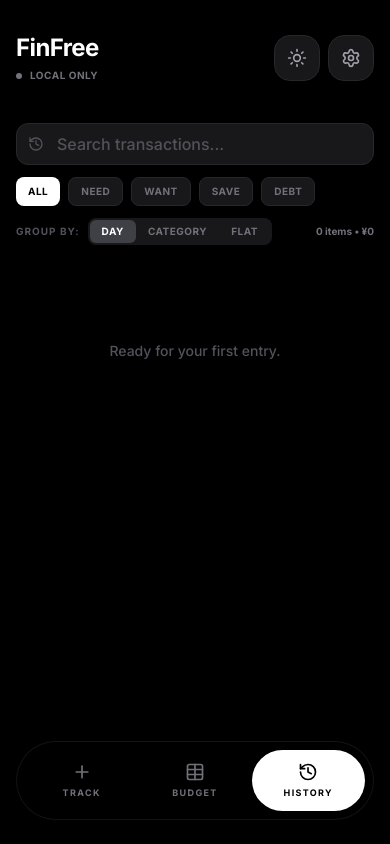
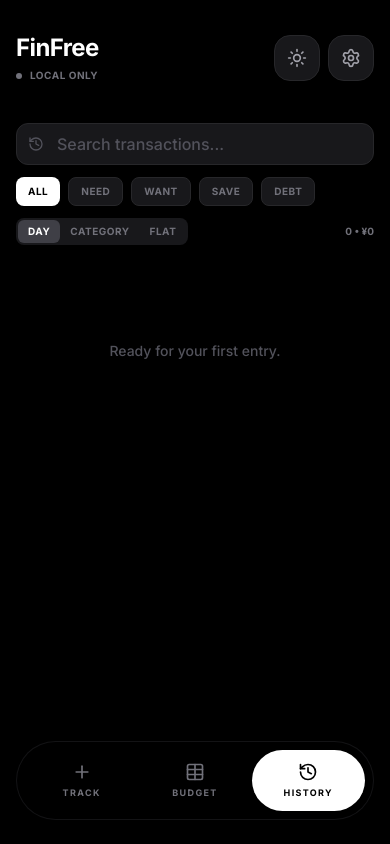
Before and after one commit to themichaelwarren/FinFree, a React (Vite) app: page / in a window 390 px wide. Both pictures are taken after a click on the button "HISTORY". Built offline with nearby package versions, Linux system fonts and the light colour scheme.

Commit message:
mobile design fixes

```diff
--- a/components/TransactionList.tsx
+++ b/components/TransactionList.tsx
@@ -203,15 +203,15 @@ const TransactionList: React.FC<TransactionListProps> = ({
             </div>
 
             {/* Group By Controls */}
-            <div className="flex items-center justify-between">
+            <div className="flex items-center justify-between gap-2 flex-wrap">
               <div className="flex items-center gap-2">
-                <span className={`text-[10px] font-bold uppercase tracking-widest ${isDark ? 'text-zinc-600' : 'text-gray-400'}`}>Group by:</span>
+                <span className={`hidden sm:inline text-[10px] font-bold uppercase tracking-widest ${isDark ? 'text-zinc-600' : 'text-gray-400'}`}>Group:</span>
                 <div className={`flex p-0.5 rounded-lg ${isDark ? 'bg-zinc-900' : 'bg-gray-100'}`}>
                   {(['day', 'category', 'none'] as const).map((g) => (
                     <button
                       key={g}
                       onClick={() => setGroupBy(g)}
-                      className={`px-3 py-1 text-[10px] font-bold uppercase tracking-wider rounded-md transition-all ${
+                      className={`px-2.5 py-1 text-[10px] font-bold uppercase tracking-wider rounded-md transition-all ${
                         groupBy === g
                           ? isDark ? 'bg-zinc-700 text-white' : 'bg-white text-gray-900 shadow-sm'
                           : isDark ? 'text-zinc-500' : 'text-gray-500'
@@ -222,8 +222,8 @@ const TransactionList: React.FC<TransactionListProps> = ({
                   ))}
                 </div>
               </div>
-              <div className={`text-[10px] font-bold ${isDark ? 'text-zinc-500' : 'text-gray-500'}`}>
-                {filteredExpenses.length} items • ¥{totalFiltered.toLocaleString()}
+              <div className={`text-[10px] font-bold whitespace-nowrap ${isDark ? 'text-zinc-500' : 'text-gray-500'}`}>
+                {filteredExpenses.length} • ¥{totalFiltered.toLocaleString()}
               </div>
             </div>
           </div>
@@ -269,47 +269,47 @@ const TransactionList: React.FC<TransactionListProps> = ({
                     >
                       {/* Main Row */}
                       <div
-                        className={`p-4 flex items-center justify-between cursor-pointer group ${isDark ? 'active:bg-zinc-800' : 'active:bg-gray-50'}`}
+                        className={`p-4 flex items-center justify-between gap-3 cursor-pointer group ${isDark ? 'active:bg-zinc-800' : 'active:bg-gray-50'}`}
                         onClick={() => !isEditing && setExpandedId(isExpanded ? null : expense.id)}
                       >
-                        <div className="flex items-center gap-4">
-                          <div className={`w-10 h-10 rounded-xl flex items-center justify-center ${isDark ? 'bg-zinc-800 text-zinc-400 border border-zinc-700/50' : 'bg-gray-100 text-gray-500 border border-gray-200'}`}>
+                        <div className="flex items-center gap-3 min-w-0 flex-1">
+                          <div className={`w-10 h-10 shrink-0 rounded-xl flex items-center justify-center ${isDark ? 'bg-zinc-800 text-zinc-400 border border-zinc-700/50' : 'bg-gray-100 text-gray-500 border border-gray-200'}`}>
                             {getCategoryIcon(expense.category)}
                           </div>
-                          <div>
+                          <div className="min-w-0 flex-1">
                             <div className="flex items-center gap-2">
-                              <p className={`font-bold leading-tight ${isDark ? 'text-white' : 'text-gray-900'}`}>
+                              <p className={`font-bold leading-tight truncate ${isDark ? 'text-white' : 'text-gray-900'}`}>
                                 {expense.store}
                               </p>
-                              <span className={`text-[8px] font-black uppercase px-1.5 py-0.5 rounded border ${getTypeColor(expense.type)}`}>
+                              <span className={`shrink-0 text-[8px] font-black uppercase px-1.5 py-0.5 rounded border ${getTypeColor(expense.type)}`}>
                                 {expense.type}
                               </span>
                             </div>
-                            <div className="flex items-center gap-2 mt-1">
+                            <div className="flex items-center gap-1.5 mt-1 overflow-hidden">
                               {groupBy !== 'day' && (
-                                <span className={`text-[10px] font-medium ${isDark ? 'text-zinc-500' : 'text-gray-500'}`}>
+                                <span className={`shrink-0 text-[10px] font-medium ${isDark ? 'text-zinc-500' : 'text-gray-500'}`}>
                                   {formatDate(expense.date)}
                                 </span>
                               )}
                               {groupBy !== 'category' && (
-                                <span className={`text-[10px] font-medium ${isDark ? 'text-zinc-600' : 'text-gray-400'}`}>
+                                <span className={`truncate text-[10px] font-medium ${isDark ? 'text-zinc-600' : 'text-gray-400'}`}>
                                   {groupBy === 'day' ? getCategoryName(expense.category) : `• ${getCategoryName(expense.category)}`}
                                 </span>
                               )}
-                              <span className={`text-[10px] font-medium ${isDark ? 'text-zinc-600' : 'text-gray-400'}`}>
+                              <span className={`shrink-0 text-[10px] font-medium ${isDark ? 'text-zinc-600' : 'text-gray-400'}`}>
                                 • {expense.paymentMethod}
                               </span>
                               {expense.notes && (
-                                <span className={`text-[10px] ${isDark ? 'text-zinc-600' : 'text-gray-400'}`}>📝</span>
+                                <span className={`shrink-0 text-[10px] ${isDark ? 'text-zinc-600' : 'text-gray-400'}`}>📝</span>
                               )}
                               {!expense.synced && (
-                                <ICONS.CloudOff className="w-3 h-3 text-amber-500" />
+                                <ICONS.CloudOff className="shrink-0 w-3 h-3 text-amber-500" />
                               )}
                             </div>
                           </div>
                         </div>
-                        <div className="flex items-center gap-3">
-                          <p className={`font-bold tracking-tight text-lg ${isDark ? 'text-white' : 'text-gray-900'}`}>
+                        <div className="flex items-center gap-2 shrink-0">
+                          <p className={`font-bold tracking-tight text-base whitespace-nowrap ${isDark ? 'text-white' : 'text-gray-900'}`}>
                             ¥{expense.amount.toLocaleString()}
                           </p>
                           <ICONS.ChevronRight className={`w-4 h-4 transition-transform ${isExpanded ? 'rotate-90' : ''} ${isDark ? 'text-zinc-600' : 'text-gray-400'}`} />
```
